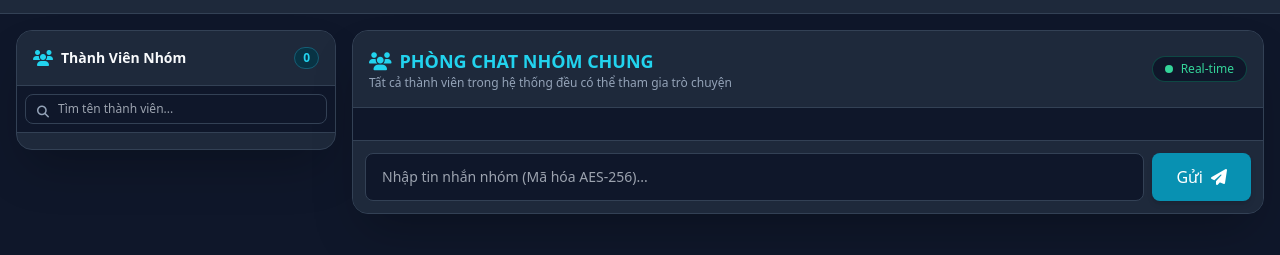
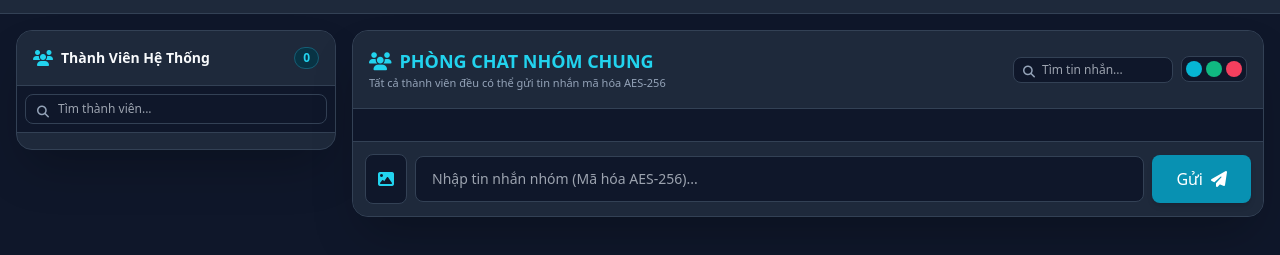
Before and after one commit to anhsung986/chi-doi-chat, a plain HTML site: page chat-group.html in a window 1280 px wide. Shown: the part 51-306 px from the top of the page. Drawn offline with nearby package versions, Linux system fonts and the light colour scheme; no server answers; sample sign-in values are in the browser's storage.

Commit message:
Enhance chat-group.html with theme selector and updates

```diff
--- a/chat-group.html
+++ b/chat-group.html
@@ -7,7 +7,7 @@
     <script src="https://cdn.tailwindcss.com"></script>
     <link rel="stylesheet" href="https://cdnjs.cloudflare.com/ajax/libs/font-awesome/6.4.0/css/all.min.css">
 
-    <!-- CSS Fallback bảo đảm hiển thị màu sắc -->
+    <!-- CSS Fallback bảo đảm hiển thị màu sắc &Theme Selector -->
     <style>
         html, body { background-color: #0f172a !important; color: #f8fafc !important; font-family: ui-sans-serif, system-ui, sans-serif; margin: 0; padding: 0; }
         .bg-slate-900 { background-color: #0f172a !important; }
@@ -26,10 +26,17 @@
         input:focus { border-color: #06b6d4 !important; outline: none; }
         button { cursor: pointer; }
         a { text-decoration: none; }
+
+        /* Theme Dynamic Colors */
+        [data-theme="emerald"] .text-cyan-400 { color: #34d399 !important; }
+        [data-theme="emerald"] .bg-cyan-600 { background-color: #059669 !important; }
+        [data-theme="rose"] .text-cyan-400 { color: #fb7185 !important; }
+        [data-theme="rose"] .bg-cyan-600 { background-color: #e11d48 !important; }
     </style>
 </head>
 <body class="bg-slate-900 text-slate-100 font-sans min-h-screen flex flex-col">
 
+    <!-- NAVIGATION HEADER -->
     <header class="bg-slate-800 border-b border-slate-700 sticky top-0 z-50">
         <div class="max-w-7xl mx-auto px-4 h-16 flex items-center justify-between">
             <div class="flex items-center space-x-3">
@@ -41,19 +48,20 @@
                 <a href="chat-private.html" class="hover:text-cyan-400 text-sm flex items-center gap-1"><i class="fa-solid fa-lock"></i> Chat Riêng</a>
                 <a href="profile.html" class="hover:text-cyan-400 text-sm flex items-center gap-1"><i class="fa-solid fa-user"></i> Profile</a>
                 <a href="settings.html" class="hover:text-cyan-400 text-sm flex items-center gap-1"><i class="fa-solid fa-gear"></i> Settings</a>
-                <button onclick="auth.logout()" class="text-rose-400 hover:text-rose-300 text-sm ml-2"><i class="fa-solid fa-right-from-bracket"></i></button>
+                <button onclick="auth.logout()" class="text-rose-400 hover:text-rose-300 text-sm ml-2" title="Đăng xuất"><i class="fa-solid fa-right-from-bracket"></i></button>
             </nav>
         </div>
     </header>
 
+    <!-- MAIN CHAT CONTAINER -->
     <main class="flex-1 max-w-7xl w-full mx-auto p-3 sm:p-4 flex flex-col md:flex-row gap-4 h-[calc(100vh-5rem)]">
 
-        <!-- SIDEBAR DANH SÁCH THÀNH VIÊN -->
+        <!-- SIDEBAR DANH SÁCH THÀNH VIÊN REALTIME -->
         <aside class="w-full md:w-80 bg-slate-800 rounded-2xl border border-slate-700 flex flex-col overflow-hidden shadow-2xl h-60 md:h-full">
             <div class="p-4 bg-slate-800 border-b border-slate-700 flex justify-between items-center">
                 <div class="flex items-center gap-2">
                     <i class="fa-solid fa-users text-cyan-400"></i>
-                    <h3 class="font-bold text-sm text-slate-100">Thành Viên Nhóm</h3>
+                    <h3 class="font-bold text-sm text-slate-100">Thành Viên Hệ Thống</h3>
                 </div>
                 <span id="friends-count" class="text-xs bg-cyan-950 text-cyan-400 px-2 py-0.5 rounded-full border border-cyan-800 font-semibold">0</span>
             </div>
@@ -61,7 +69,7 @@
             <div class="p-2 bg-slate-900 border-b border-slate-700">
                 <div class="relative">
                     <i class="fa-solid fa-magnifying-glass absolute left-3 top-2.5 text-xs text-slate-400"></i>
-                    <input type="text" id="search-friends" oninput="chat.filterFriends(this.value)" placeholder="Tìm tên thành viên..." class="w-full bg-slate-900 border border-slate-700 rounded-lg pl-8 pr-3 py-1.5 text-xs text-white outline-none">
+                    <input type="text" id="search-friends" oninput="chat.searchFriends(this.value)" placeholder="Tìm thành viên..." class="w-full bg-slate-900 border border-slate-700 rounded-lg pl-8 pr-3 py-1.5 text-xs text-white outline-none">
                 </div>
             </div>
 
@@ -69,24 +77,46 @@
         </aside>
 
         <!-- KHUNG CHAT NHÓM CHÍNH -->
-        <section class="flex-1 flex flex-col bg-slate-800 rounded-2xl border border-slate-700 overflow-hidden shadow-2xl h-full">
-            <div class="bg-slate-800 p-4 border-b border-slate-700 flex justify-between items-center">
+        <section class="flex-1 flex flex-col bg-slate-800 rounded-2xl border border-slate-700 overflow-hidden shadow-2xl h-full relative">
+
+            <!-- TOOLBAR TRÊN -->
+            <div class="bg-slate-800 p-3 sm:p-4 border-b border-slate-700 flex flex-wrap justify-between items-center gap-2">
                 <div>
-                    <h3 class="font-bold text-lg text-cyan-400 flex items-center gap-2">
+                    <h3 class="font-bold text-base sm:text-lg text-cyan-400 flex items-center gap-2">
                         <i class="fa-solid fa-users text-cyan-400"></i> PHÒNG CHAT NHÓM CHUNG
                     </h3>
-                    <p class="text-xs text-slate-400">Tất cả thành viên trong hệ thống đều có thể tham gia trò chuyện</p>
+                    <p class="text-[11px] text-slate-400">Tất cả thành viên đều có thể gửi tin nhắn mã hóa AES-256</p>
                 </div>
-                <div class="text-xs bg-slate-900 border border-emerald-500/30 text-emerald-400 px-3 py-1 rounded-full flex items-center gap-2">
-                    <span class="w-2 h-2 rounded-full bg-emerald-400 animate-ping"></span> Real-time
+
+                <div class="flex items-center gap-2">
+                    <!-- Ô Tìm Kiếm Tin Nhắn -->
+                    <div class="relative">
+                        <i class="fa-solid fa-magnifying-glass absolute left-2.5 top-2 text-xs text-slate-400"></i>
+                        <input type="text" oninput="chat.searchMessages(this.value)" placeholder="Tìm tin nhắn..." class="bg-slate-900 border border-slate-700 rounded-lg pl-7 pr-2 py-1 text-xs text-white outline-none w-28 sm:w-40 focus:w-48 transition-all">
+                    </div>
+
+                    <!-- Nút Đổi Màu Theme -->
+                    <div class="flex gap-1 bg-slate-900 p-1 rounded-lg border border-slate-700">
+                        <button onclick="chat.setTheme('cyan')" class="w-4 h-4 rounded-full bg-cyan-500" title="Xanh Cyan"></button>
+                        <button onclick="chat.setTheme('emerald')" class="w-4 h-4 rounded-full bg-emerald-500" title="Xanh Ngọc"></button>
+                        <button onclick="chat.setTheme('rose')" class="w-4 h-4 rounded-full bg-rose-500" title="Đỏ Hồng"></button>
+                    </div>
                 </div>
             </div>
 
+            <!-- NƠI CHỨA TIN NHẮN -->
             <div id="chat-messages" class="flex-1 p-4 overflow-y-auto space-y-3 bg-slate-900"></div>
 
-            <form onsubmit="chat.sendMessage(event)" class="p-3 bg-slate-800 border-t border-slate-700 flex gap-2">
+            <!-- FORM GỬI TIN NHẮN & TẢI ẢNH -->
+            <form onsubmit="chat.sendMessage(event)" class="p-3 bg-slate-800 border-t border-slate-700 flex gap-2 items-center">
+                <!-- Nút Tải Ảnh Mã Hóa -->
+                <button type="button" onclick="chat.triggerImageUpload()" class="bg-slate-900 hover:bg-slate-700 text-cyan-400 p-3 rounded-lg border border-slate-700 transition" title="Gửi ảnh mã hóa AES-256">
+                    <i class="fa-solid fa-image text-base"></i>
+                </button>
+
                 <input type="text" id="chat-input" placeholder="Nhập tin nhắn nhóm (Mã hóa AES-256)..." class="flex-1 bg-slate-900 border border-slate-700 rounded-lg px-4 py-3 text-sm outline-none">
-                <button type="submit" class="bg-cyan-600 hover:bg-cyan-500 text-white px-6 py-3 rounded-lg font-medium transition flex items-center gap-2 shadow-md">
+
+                <button type="submit" class="bg-cyan-600 hover:bg-cyan-500 text-white px-5 sm:px-6 py-3 rounded-lg font-medium transition flex items-center gap-2 shadow-md shrink-0">
                     <span>Gửi</span>
                     <i class="fa-solid fa-paper-plane"></i>
                 </button>
```
